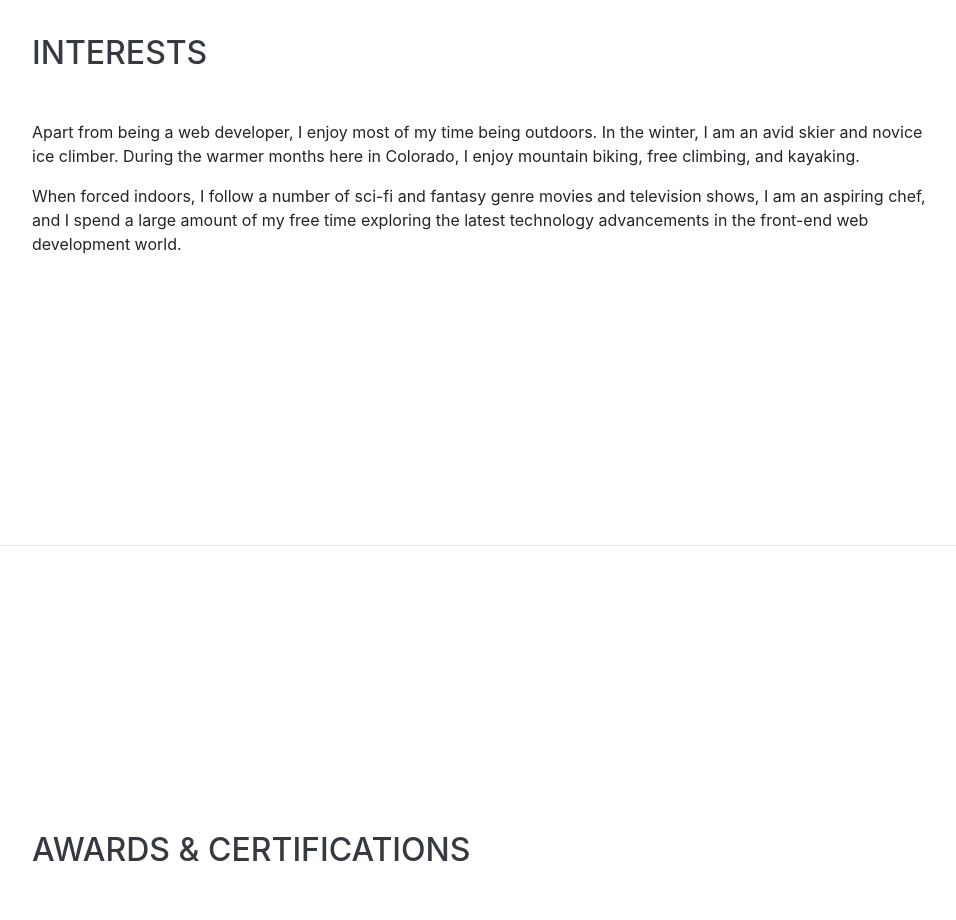
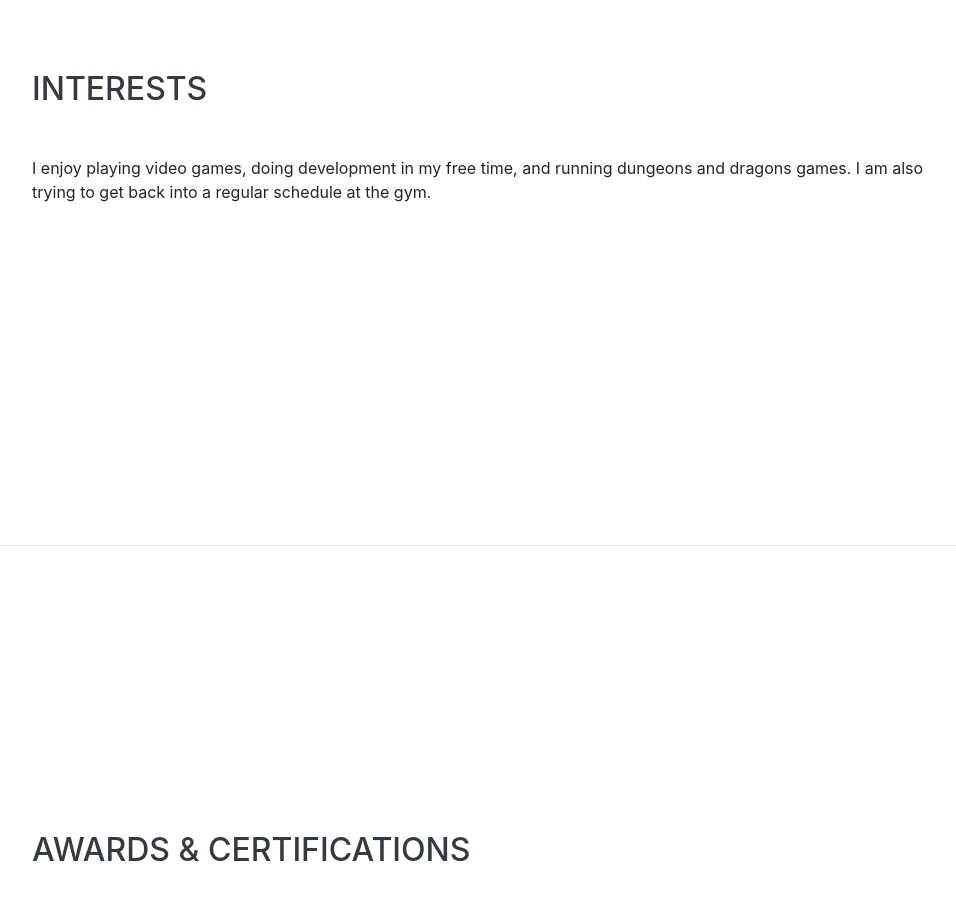
Before and after one commit to seankmartin/seankmartin.github.io, a website with bundled scripts: page resume.html in a window 1280 px wide. Shown: the part 3940-4860 px from the top of the page, without its empty margins (288-1244 px from the left). Built offline with nearby package versions, Linux system fonts and the light colour scheme; a web font is replaced by a local one.

Commit message:
Updated interests

```diff
--- a/resume.html
+++ b/resume.html
@@ -313,8 +313,7 @@
     <section class="resume-section p-3 p-lg-5 d-flex align-items-center" id="interests">
       <div class="w-100">
         <h2 class="mb-5">Interests</h2>
-        <p>Apart from being a web developer, I enjoy most of my time being outdoors. In the winter, I am an avid skier and novice ice climber. During the warmer months here in Colorado, I enjoy mountain biking, free climbing, and kayaking.</p>
-        <p class="mb-0">When forced indoors, I follow a number of sci-fi and fantasy genre movies and television shows, I am an aspiring chef, and I spend a large amount of my free time exploring the latest technology advancements in the front-end web development world.</p>
+        <p>I enjoy playing video games, doing development in my free time, and running dungeons and dragons games. I am also trying to get back into a regular schedule at the gym.</p>
       </div>
     </section>
 
```
